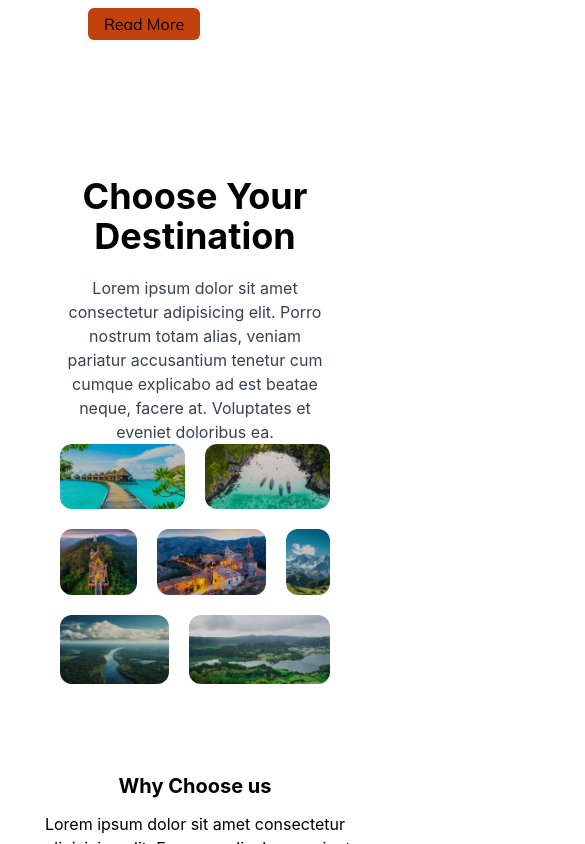
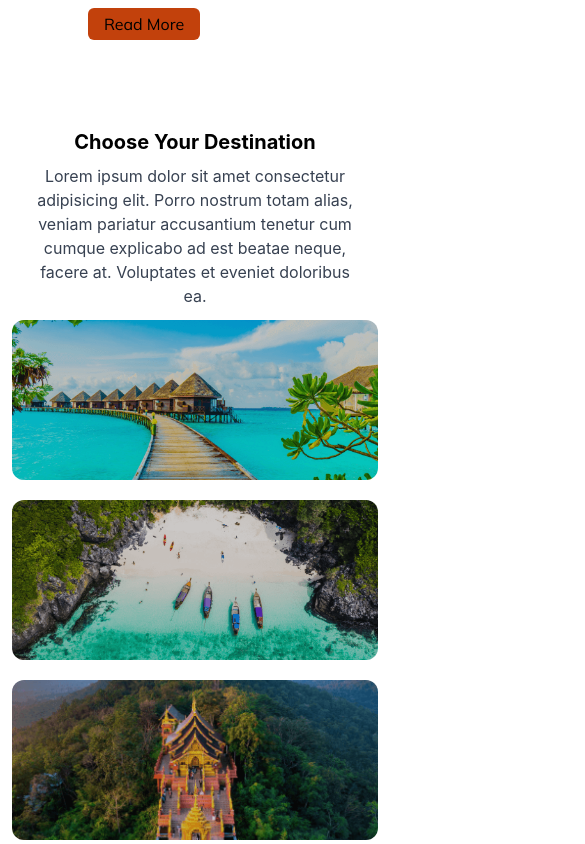
Before and after one commit to Mraj101/travel-tailwindDesign, a React (Create React App) app: page / in a window 390 px wide. Shown: the part 1600-2444 px from the top of the page, 585 px wide, since content can reach past the window. Built offline with nearby package versions, Linux system fonts and the light colour scheme.

Commit message:
more commit or responsive desing

```diff
--- a/src/components/Deals.js
+++ b/src/components/Deals.js
@@ -6,11 +6,13 @@ import GroupImg from "../assets/group.svg";
 import LocationImg from "../assets/location.svg";
 const Deals = () => {
   return (
-    <div className="p-12 font-mulish">
+    <div className="md:p-12 font-mulish">
       <div className="flex flex-col gap-8 justify-center items-center">
         <div className="flex items-center justify-center flex-col w-full gap-5">
-          <h1 className="text-5xl font-bold ">Deals & Discount</h1>
-          <p className="w-[75%] leading-6 text-center">
+          <h1 className="text-xl md:text:2xl lg:text-2xl xl:text-4xl 2xl:text-6xl font-bold ">
+            Deals & Discount
+          </h1>
+          <p className="md:w-[75%] leading-6 text-center">
             Lorem ipsum dolor sit, amet consectetur adipisicing elit. Minima
             dolorum ab consequuntur! Suscipit dolor exercitationem minima
             tempora error animi dolorem fugit distinctio quisquam ducimus
@@ -21,8 +23,8 @@ const Deals = () => {
 
         <div className="flex flex-col gap-8">
           <div className="relative w-full">
-            <div className="absolute top-0 left- w-full h-full bg-black opacity-10 border-2 border-red-500"></div>
-            <div className="w-[500px] p-6 rounded-lg top-10 right-16 bg-white absolute opacity-80 flex flex-col gap-5">
+            <div className="absolute top-0 left-0 w-full h-full bg-black opacity-10 border-2 border-red-500"></div>
+            <div className="w-52 md:w-[500px] p-6 rounded-lg top-10 left-20 md:right-16 bg-red-500 absolute opacity-80 flex flex-col gap-5">
               <div className="flex gap-4 w-full">
                 <div className="flex gap-1">
                   <img src={ClockImg} alt="img" />
@@ -50,7 +52,11 @@ const Deals = () => {
               </button>
             </div>
             {/* <div className=" w-[400px] h-72 rounded-xl top-20 border-2 bgco border-red-500 absolute bg-white opacity-50 right-28"></div> */}
-            <img className="w-full" src={UmbrellaImg} alt="img" />
+            <img
+              className="w-full h-96 md:h-auto object-cover "
+              src={UmbrellaImg}
+              alt="img"
+            />
           </div>
           <div className="relative w-full border">
             <div className="absolute top-0 left- w-full h-full bg-yellow-700 opacity-20 border-4 border-red-500"></div>
--- a/src/components/Destination.js
+++ b/src/components/Destination.js
@@ -9,11 +9,13 @@ import BandarbanImg from "../assets/bandarban.png";
 
 const Destination = () => {
   return (
-    <div className="p-12">
-      <div className="flex items-center flex-col justify-center">
-      <div>
-          <h1 className="text-black text-4xl font-bold text-center pb-5">Choose Your Destination</h1>
-          <p className="text-gray-700 text-center ">
+    <div className="md:p-12">
+      <div className="flex items-center flex-col justify-center gap-1">
+        <div>
+          <h1 className="text-black text-xl md:text-2xl lg:text-3xl xl:tex3xl 2xl:text-4xl font-bold text-center pb-2 md:pb-5">
+            Choose Your Destination
+          </h1>
+          <p className="text-gray-700 text-center px-4 pb-2 md:px-0 md:pb-0">
             Lorem ipsum dolor sit amet consectetur adipisicing elit. Porro
             nostrum totam alias, veniam pariatur accusantium tenetur cum cumque
             explicabo ad est beatae neque, facere at. Voluptates et eveniet
@@ -21,13 +23,13 @@ const Destination = () => {
           </p>
         </div>
 
-        <div className="flex flex-col gap-5 ">
-          <div className="grid grid-cols-2 gap-5">
+        <div className="flex flex-col gap-5">
+          <div className="grid md:grid-cols-2 gap-5">
             <div className="col-span-1 transform transition duration-300 hover:scale-105">
               <img
                 src={MaldivImg}
                 alt="img"
-                className="w-full h-full object-cover rounded-xl"
+                className="h-40 w-full md:h-full object-cover rounded-xl"
               />
             </div>
 
@@ -35,44 +37,44 @@ const Destination = () => {
               <img
                 src={IndonesiaImg}
                 alt="img"
-                className="w-full h-full object-cover rounded-xl"
+                className="h-40 w-full md:h-full object-cover rounded-xl"
               />
             </div>
           </div>
 
-          <div className="grid grid-cols-9 gap-5 ">
-            <div className=" col-span-3 transform transition duration-300 hover:scale-105">
+          <div className="grid md:grid-cols-9 gap-5 ">
+            <div className=" md:col-span-3 transform transition duration-300 hover:scale-105">
               <img
                 src={SrilankaImg}
                 alt="img"
-                className="w-full h-full object-cover rounded-xl"
+                className="h-40 w-full md:h-full object-cover rounded-xl"
               />
             </div>
 
-            <div className="col-span-4 transform transition duration-300 hover:scale-105">
+            <div className="md:col-span-4 transform transition duration-300 hover:scale-105">
               <img
                 src={NorthAmericaImg}
                 alt="img"
-                className="w-full object-cover rounded-xl"
+                className="h-40 w-full md:h-full object-cover rounded-xl"
               />
             </div>
-            <div className="col-span-2 transform transition duration-300 hover:scale-105">
+            <div className="md:col-span-2 transform transition duration-300 hover:scale-105">
               <img
                 src={KashmirImg}
                 alt="img"
-                className="w-full h-full object-cover rounded-xl"
+                className="h-40 w-full md:h-full object-cover rounded-xl"
               />
             </div>
           </div>
-          <div className="grid grid-cols-9 gap-5">
-            <div className="col-span-4 transform transition duration-300 hover:scale-105">
+          <div className="grid md:grid-cols-9 gap-5">
+            <div className="md:col-span-4 transform transition duration-300 hover:scale-105">
               <img
                 src={BangladeshImg}
                 alt="img"
-                className="w-full h-full object-cover rounded-xl"
+                className="h-40 w-full md:h-full object-cover rounded-xl"
               />
             </div>
-            <div className="col-span-5 transform transition duration-300 hover:scale-105">
+            <div className="md:col-span-5 transform transition duration-300 hover:scale-105">
               <img
                 src={BandarbanImg}
                 alt="img"
```
